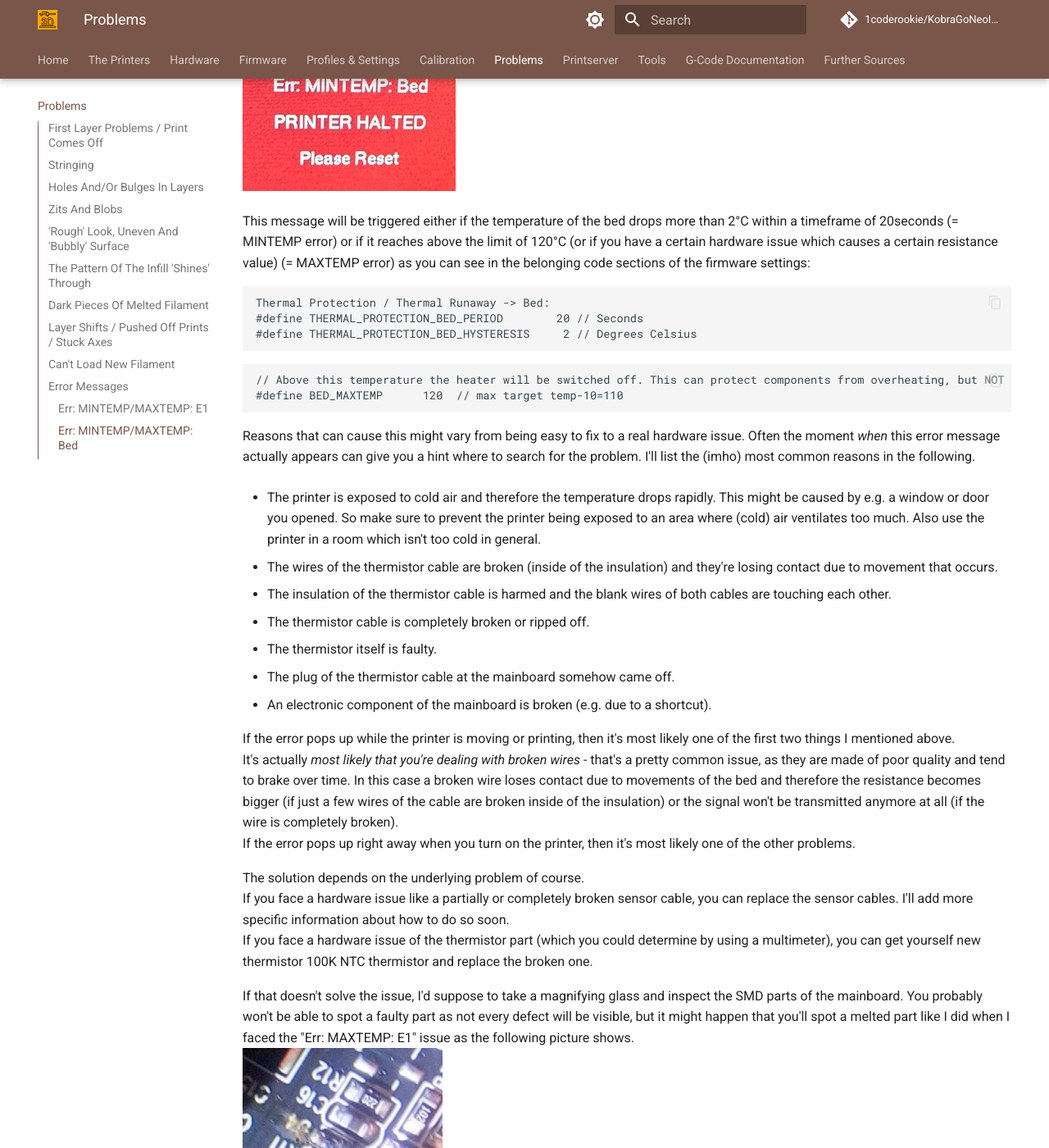
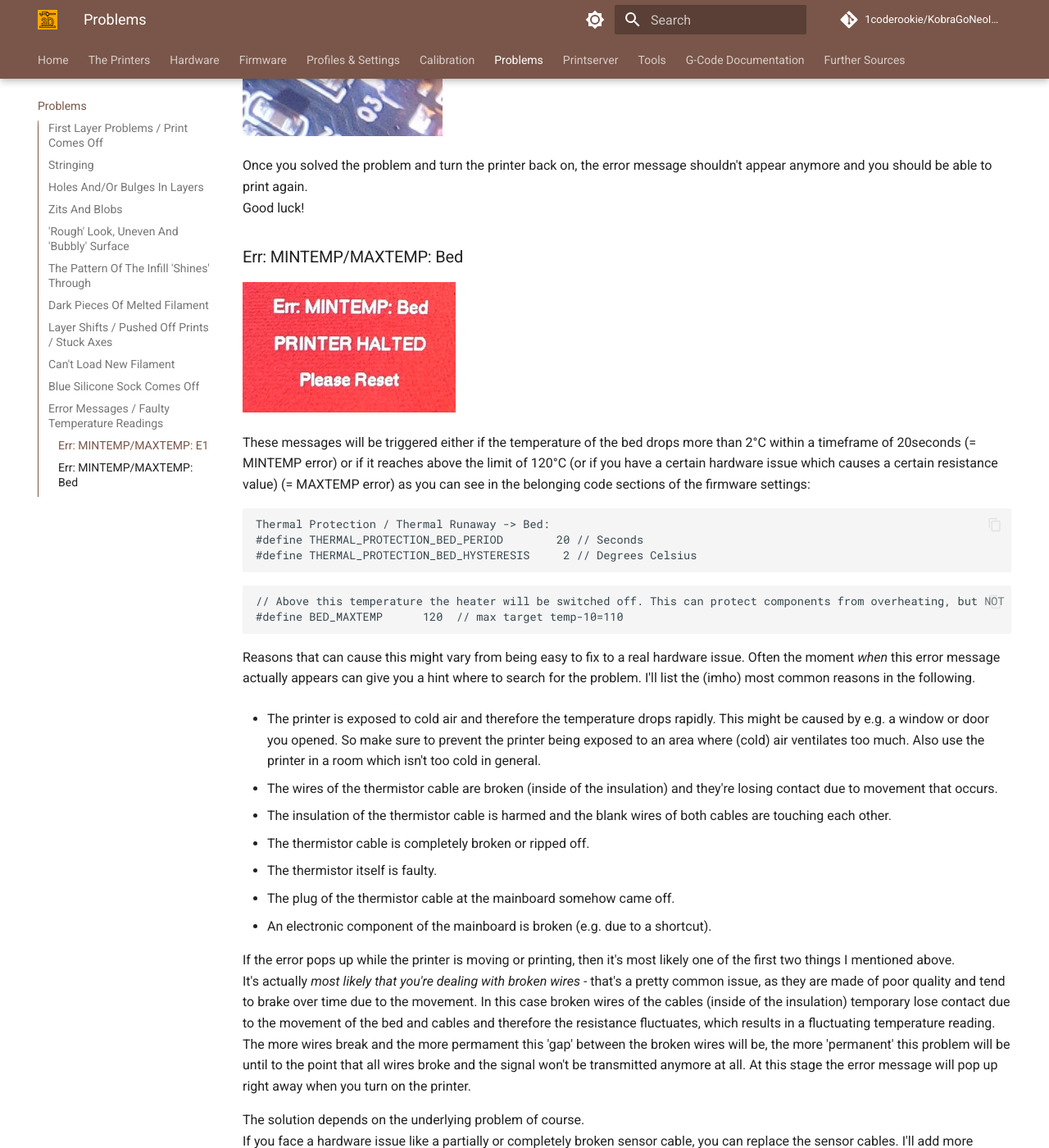
Before and after one commit to 1coderookie/KobraGoNeoInsights, an MkDocs documentation site: the page built from docs/problems.md, in a window 1280 px wide and 1400 px high, scrolled down 7563 px. Shown: the whole window at 82% size. Built offline with MkDocs 1.6.1 and Material for MkDocs 9.7.7, drawn with Linux system fonts in a browser that asks for light colours; comment, search, counter and statistics services are not loaded; some of the changed text lies outside the part shown.

Commit message:
Update problems.md

````diff
--- a/docs/problems.md
+++ b/docs/problems.md
@@ -89,10 +89,13 @@
 If you can't load new filament, first of all check if you pulled the lever on the feeder gear.
 If you did so and were able to insert the filament but it seems that it's getting stuck lower down in the hotend, then it's most likely that the PTFE tube inside of the hotend is clogged or deformed or that you have a clog in or above the nozzle somewhere. To clean, inspect and maintain it, you need to disassemble the hotend. Check the section ["Disassembling The Hotend"](hardware/printhead.md#disassembling-the-hotend) for more informations.
 
-## Error Messages
-It might happen that the whole display turns red and an error message "Err: MINTEMP/MAXTMEP - PRINTER HALTED - Please reset" will be shown (see the following sections for the specific message), blocking any further usage. You won't be able to use the printer anymore unless the problem that causes this error will be solved (at least it was the case when I faced this kind of error message).
+## Blue Silicone Sock Comes Off
+If the blue elastic piece which covers the heater block of the hotend came off, try to put it back on. This one is called ["silicone sock"](hardware/printhead.md#silicone-sock). It kinda insulates the heater block and should be used. If it doesn't stay on, just get yourself some new ones. I'd suppose to get yourself the ones which are slightliy shaped different and have bigger lips, they wrap around the heater block much better and therefore stay in place better. Read the section ["Silicone Sock"](hardware/printhead.md#silicone-sock) for further informations and to see both types for comparison.
 
-Before going into details here, I have to mention that I personally only came across the warnings "Err: MAXTEMP: E1" and "Err: MINTEMP: Bed". I might be wrong of course, but looking at the underlying reasons for these kind of errors, I *assume* that it's also possible to get the warnings "Err: MINTEMP: E1" and "Err: MAXTEMP: Bed". So please keep that in mind when reading further..
+## Error Messages / Faulty Temperature Readings
+It might happen that either a wrong temperature will be read or that the whole display turns red and an error message "Err: MINTEMP/MAXTMEP - PRINTER HALTED - Please reset" will be shown (see the following sections for the specific message), blocking any further usage. In this case (red screen) you won't be able to use the printer anymore unless the problem that causes this error will be solved (at least it was the case when I faced this kind of error message).
+
+Before going into details here, I have to mention that I personally only came across the warnings "Err: MAXTEMP: E1" and "Err: MINTEMP: Bed". I might be wrong of course, but looking at the underlying reasons for these kind of errors, I *assume* that it's also possible to get the warnings "Err: MINTEMP: E1" and "Err: MAXTEMP: Bed". Therefore I'll write the next sections assuming and regarding that both type of messages may occur for either the extruder or the bed. So please keep that in mind when reading further..
 
 - **MINTEMP** erros:
   These kind of errors are called "thermal runaway errors" and they are triggered by a function called "thermal runaway protection".
@@ -125,7 +128,7 @@
 ### Err: MINTEMP/MAXTEMP: E1
 ![Err: MAXTEMP: E1](assets/images/controlunit_err_e1-max-temp_web.jpg)
 
-This message will be triggered either if the temperature of the extruder (= E1) drops more than 10°C within a timeframe of 35seconds (= MINTEMP error) or if it reaches above the limit of 275°C (or if you have a certain hardware issue which causes a certain resistance value) (= MAXTEMP error) as you can see in the belonging code sections of the firmware settings:
+These messages will be triggered either if the temperature of the extruder (= E1) drops more than 10°C within a timeframe of 35seconds (= MINTEMP error) or if it reaches above the limit of 275°C (or if you have a certain hardware issue which causes a certain resistance value) (= MAXTEMP error) as you can see in the belonging code sections of the firmware settings:
 ```
 Thermal Protection / Thermal Runaway -> Hotend:
 #define THERMAL_PROTECTION_PERIOD 35         // Seconds
@@ -162,7 +165,7 @@
 ### Err: MINTEMP/MAXTEMP: Bed
 ![Err: MINTEMP: Bed](assets/images/controlunit_err_bed-min-temp_web.jpg)
 
-This message will be triggered either if the temperature of the bed drops more than 2°C within a timeframe of 20seconds (= MINTEMP error) or if it reaches above the limit of 120°C (or if you have a certain hardware issue which causes a certain resistance value) (= MAXTEMP error) as you can see in the belonging code sections of the firmware settings:
+These messages will be triggered either if the temperature of the bed drops more than 2°C within a timeframe of 20seconds (= MINTEMP error) or if it reaches above the limit of 120°C (or if you have a certain hardware issue which causes a certain resistance value) (= MAXTEMP error) as you can see in the belonging code sections of the firmware settings:
 ```
 Thermal Protection / Thermal Runaway -> Bed:
 #define THERMAL_PROTECTION_BED_PERIOD        20 // Seconds
@@ -185,12 +188,11 @@
 - An electronic component of the mainboard is broken (e.g. due to a shortcut).
 
 If the error pops up while the printer is moving or printing, then it's most likely one of the first two things I mentioned above.
-It's actually *most likely that you're dealing with broken wires* - that's a pretty common issue, as they are made of poor quality and tend to brake over time. In this case a broken wire loses contact due to movements of the bed and therefore the resistance becomes bigger (if just a few wires of the cable are broken inside of the insulation) or the signal won't be transmitted anymore at all (if the wire is completely broken).
-If the error pops up right away when you turn on the printer, then it's most likely one of the other problems.
+It's actually *most likely that you're dealing with broken wires* - that's a pretty common issue, as they are made of poor quality and tend to brake over time due to the movement. In this case broken wires of the cables (inside of the insulation) temporary lose contact due to the movement of the bed and cables and therefore the resistance fluctuates, which results in a fluctuating temperature reading. The more wires break and the more permament this 'gap' between the broken wires will be, the more 'permanent' this problem will be until to the point that all wires broke and the signal won't be transmitted anymore at all. At this stage the error message will pop up right away when you turn on the printer.
 
 The solution depends on the underlying problem of course.
 If you face a hardware issue like a partially or completely broken sensor cable, you can replace the sensor cables. I'll add more specific information about how to do so soon.
-If you face a hardware issue of the thermistor part (which you could determine by using a multimeter), you can get yourself new thermistor 100K NTC thermistor and replace the broken one.
+If you face a hardware issue of the thermistor part (which you could determine by using a multimeter), you can get yourself new thermistor 100K NTC thermistor and replace the broken one - but as mentioned before, this is (imho) pretty unlikely, it's more likely that the cables cause the problem.
 
 If that doesn't solve the issue, I'd suppose to take a magnifying glass and inspect the SMD parts of the mainboard. You probably won't be able to spot a faulty part as not every defect will be visible, but it might happen that you'll spot a melted part like I did when I faced the "Err: MAXTEMP: E1" issue as the following picture shows. <br> ![Melted D4](assets/images/mainboard_melted-D4_web.jpg)
 
````
